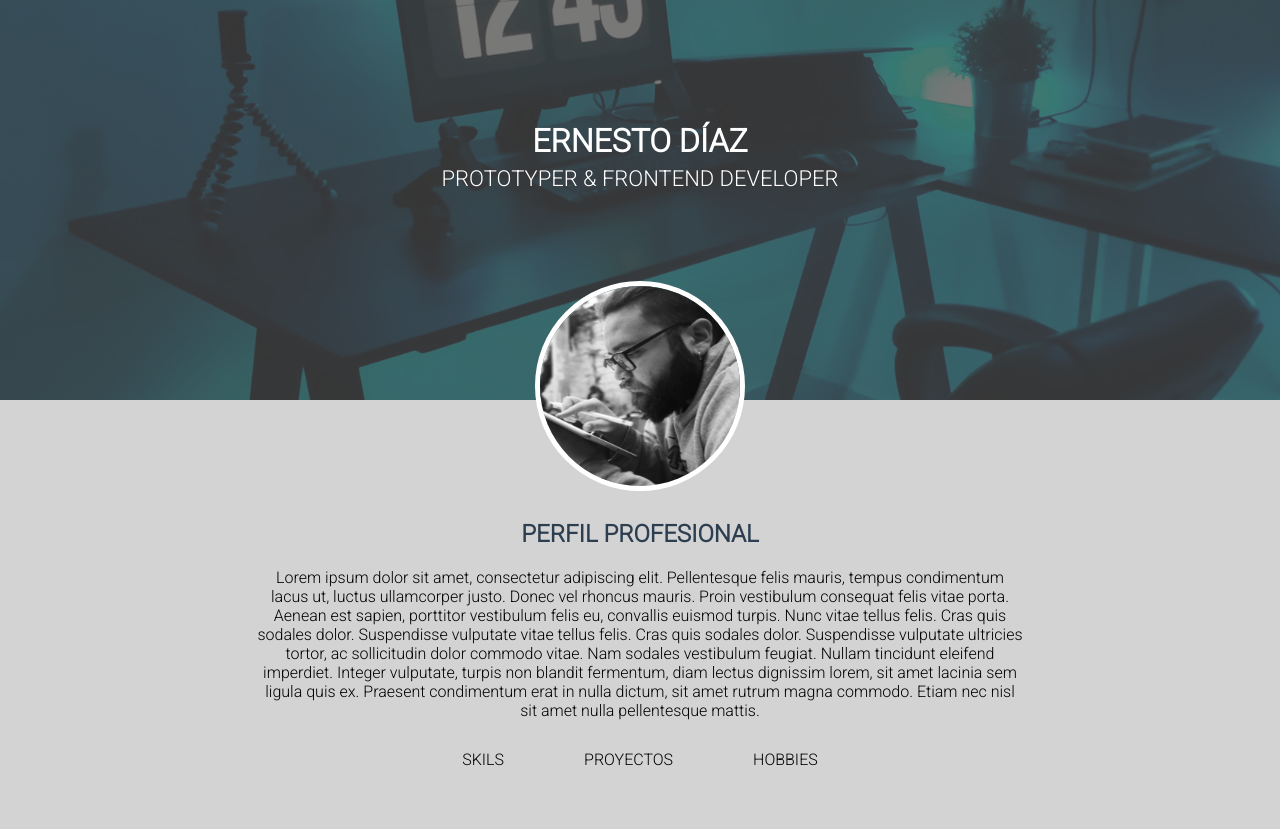
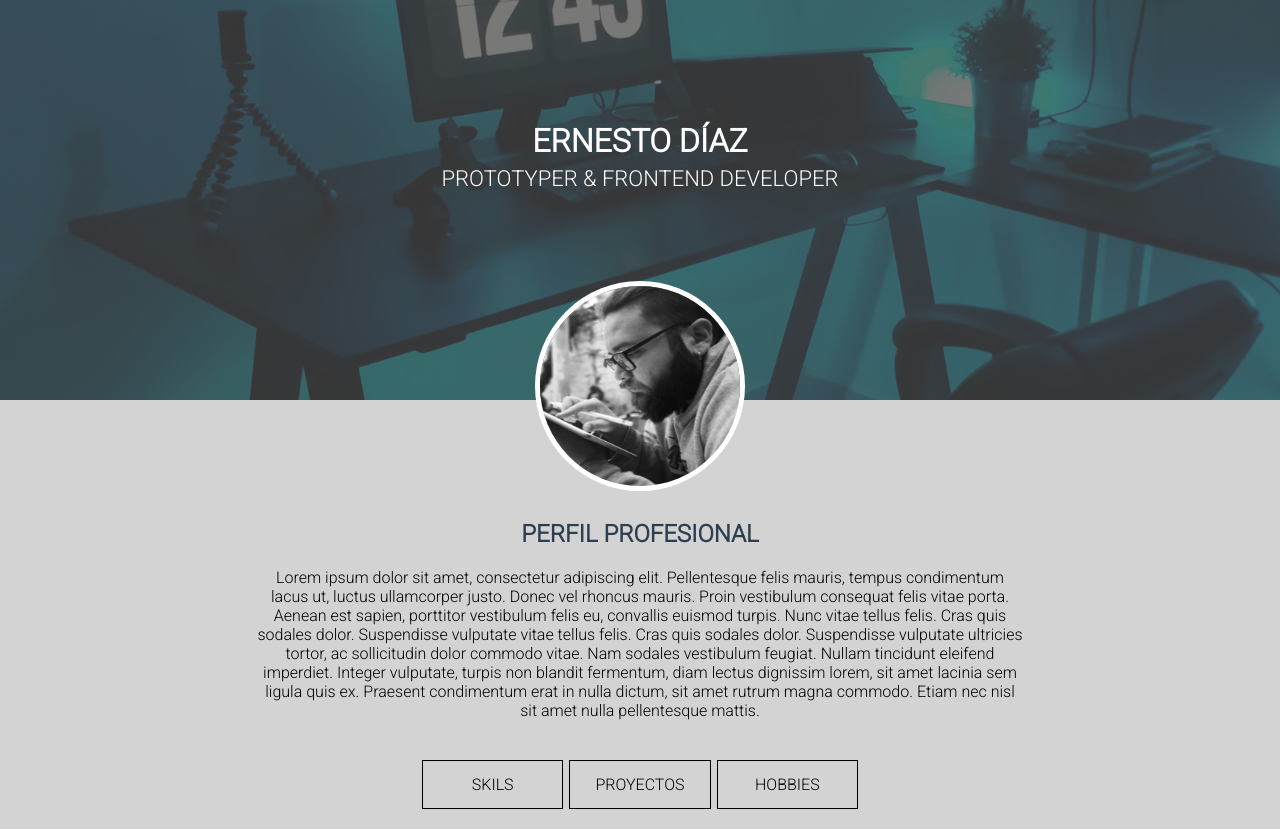
Before and after one commit to ErnestoADP/Portafolio, a Vue app: page / in a window 1280 px wide. Before the commit the page ends 800 px from the top, so only its background shows below. Built offline with nearby package versions, Linux system fonts and the light colour scheme.

Commit message:
arreglo de botones tab

```diff
--- a/src/App.vue
+++ b/src/App.vue
@@ -22,9 +22,11 @@
     </p>
 
     <div class="tab">
-      <router-link class="buttom" to="/skils">SKILS</router-link>
-      <router-link class="buttom" to="/proyectos">PROYECTOS</router-link>
-      <router-link class="buttom" to="/hobby">HOBBIES</router-link>
+
+        <router-link class="boton-uno" to="/skils">SKILS</router-link>
+        <router-link class="boton-dos" to="/proyectos">PROYECTOS</router-link>
+        <router-link class="boton-tres" to="/hobby">HOBBIES</router-link>
+
     </div>
 
     <router-view></router-view>
@@ -39,8 +41,7 @@ export default {
 </script>
 
 <style>
-html {
-}
+
 body {
   margin: 0;
   width: 100%;
@@ -110,19 +111,30 @@ body {
 }
 
 /** bototones de skill/proyecto/hobbie */
-.tab {
-  margin: auto;
+.boton-uno,.boton-tres{
+  width: 7%;
+}
 
-  padding: 30px;
-  bottom: 1px;
-  left: 470px;
+a:link, a:visited {
+  margin:3px;
+  background-color: #31313100;
+  color: rgb(0, 0, 0);
+  padding: 14px 25px;
+  text-align: center;
+  text-decoration: none;
+  display: inline-block;
+  margin-top: 40px;
+  margin-bottom: 20px;
+  border:1px solid rgb(0, 0, 0);
 }
-.buttom {
-  padding: 20px;
-  margin: 20px;
-  color: #000000;
-  text-decoration: none;
+
+a:hover, a:active {
+  background-color: rgb(0, 0, 0);
+  color: white;
 }
+
+
+
 
 p {
   font-family: "Roboto", sans-serif;
```
